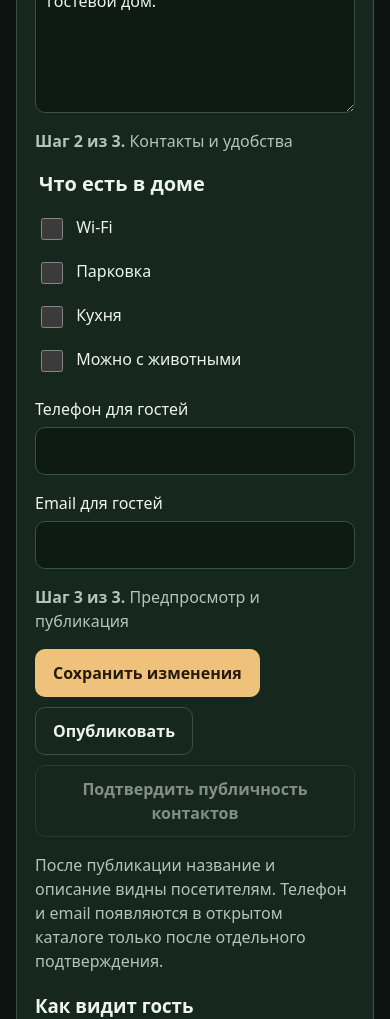
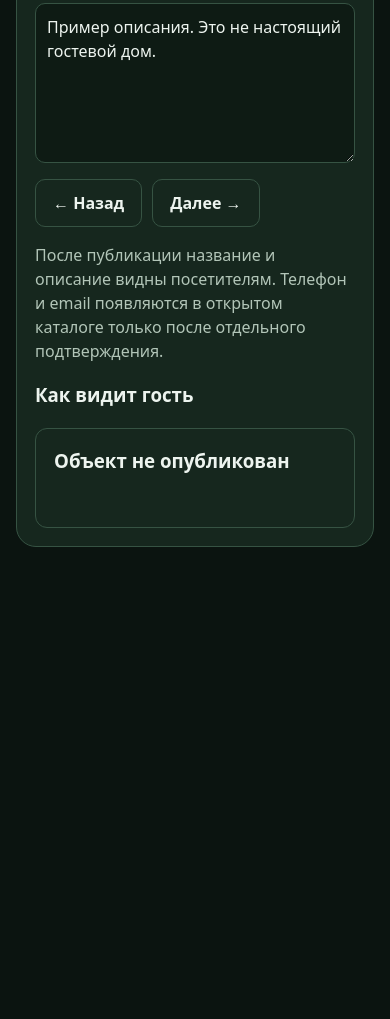
Before and after one commit to Yumis84/guest-house-map, a website: page owner-demo.html in a window 390 px wide. Shown: the part 1782-2801 px from the top of the page. After the commit the page ends 2397 px from the top, so only its background shows below. Drawn offline with Linux system fonts and the light colour scheme.

Commit message:
Build four-step mobile-friendly owner wizard with photo and location inputs

```diff
--- a/owner-demo.html
+++ b/owner-demo.html
@@ -8,7 +8,7 @@
 .demo-property{display:flex;align-items:center;justify-content:space-between;gap:12px;border:1px solid var(--line);border-radius:10px;padding:12px;margin:8px 0}
 .demo-property button{white-space:nowrap}
 .demo-status{padding:8px 0;font-weight:600}.demo-guest{border:1px solid var(--line);border-radius:12px;padding:18px;min-height:100px;overflow-wrap:anywhere}.demo-guest h3{margin-top:0}
-.demo-actions{display:flex;flex-wrap:wrap;gap:10px}
+.demo-actions{display:flex;flex-wrap:wrap;gap:10px}.demo-step[hidden]{display:none}.demo-progress{font-weight:700;margin:12px 0}.demo-preview-img{width:100%;max-height:220px;object-fit:cover;border-radius:10px}.demo-photo-grid{display:flex;gap:8px;flex-wrap:wrap}.demo-photo-grid img{width:90px;height:72px;object-fit:cover;border-radius:6px}.demo-nav{display:flex;gap:10px;margin:16px 0}
 @media(max-width:720px){.demo-layout{grid-template-columns:1fr}}
 </style></head><body>
 <header><a href="./">← К каталогу</a></header>
@@ -17,12 +17,12 @@
 <div class="demo-layout">
 <section class="panel"><h2>Мои объекты</h2><p class="muted">Выберите дом для редактирования.</p><button type="button" id="demoAdd" class="full">+ Добавить гостевой дом</button><div id="demoProperties"></div></section>
 <section class="panel"><h2 id="demoTitle">Объект</h2><p id="demoStatus" class="demo-status" role="status" aria-live="polite"></p><p id="demoHint" class="muted" aria-live="polite"></p>
-<form id="demoForm" autocomplete="off"><p class="muted"><strong>Шаг 1 из 3.</strong> Основные сведения</p>
+<p class="demo-progress" id="demoProgress" aria-live="polite">Шаг 1 из 4</p><form id="demoForm" autocomplete="off"><div class="demo-step" data-step="0"><h3>Основные сведения</h3>
 <label for="demoName">Название</label><input id="demoName" required maxlength="160">
 <label for="demoLocality">Населённый пункт</label><input id="demoLocality" list="demoLocalities" required placeholder="Начните вводить название"><datalist id="demoLocalities"><option value="Краснолесье"><option value="Чистые Пруды"><option value="Токаревка"><option value="Пугачёво"></datalist><label for="demoType">Тип жилья</label><select id="demoType"><option>Гостевой дом</option><option>Коттедж</option><option>Дом целиком</option><option>Комната</option></select><label for="demoGuests">Сколько гостей можно разместить</label><input id="demoGuests" type="number" min="1" max="50" value="4"><label for="demoBedrooms">Спален</label><input id="demoBedrooms" type="number" min="0" max="30" value="2"><label for="demoBeds">Спальных мест</label><input id="demoBeds" type="number" min="1" max="50" value="4"><label for="demoDescription">Описание</label><textarea id="demoDescription" maxlength="10000"></textarea>
-<p class="muted"><strong>Шаг 2 из 3.</strong> Контакты и удобства</p><fieldset><legend>Что есть в доме</legend><label><input type="checkbox" id="demoWifi"> Wi-Fi</label><label><input type="checkbox" id="demoParking"> Парковка</label><label><input type="checkbox" id="demoKitchen"> Кухня</label><label><input type="checkbox" id="demoPets"> Можно с животными</label></fieldset><label for="demoPhone">Телефон для гостей</label><input id="demoPhone" type="tel">
+</div><div class="demo-step" data-step="1" hidden><h3>Удобства и контакты</h3><fieldset><legend>Что есть в доме</legend><label><input type="checkbox" id="demoWifi"> Wi-Fi</label><label><input type="checkbox" id="demoParking"> Парковка</label><label><input type="checkbox" id="demoKitchen"> Кухня</label><label><input type="checkbox" id="demoPets"> Можно с животными</label></fieldset><label for="demoPhone">Телефон для гостей</label><input id="demoPhone" type="tel">
 <label for="demoEmail">Email для гостей</label><input id="demoEmail" type="email">
-<p class="muted"><strong>Шаг 3 из 3.</strong> Предпросмотр и публикация</p><div class="demo-actions"><button type="submit">Сохранить изменения</button><button type="button" id="demoPublish" class="secondary">Опубликовать</button><button type="button" id="demoConfirm" class="secondary">Подтвердить публичность контактов</button></div>
+</div><div class="demo-step" data-step="2" hidden><h3>Фотографии и расположение</h3><label for="demoAddress">Адрес для приезда (в демо не публикуется)</label><input id="demoAddress" placeholder="Улица, дом"><label for="demoLat">Широта</label><input id="demoLat" type="number" step="any" min="-90" max="90" placeholder="54."><label for="demoLng">Долгота</label><input id="demoLng" type="number" step="any" min="-180" max="180" placeholder="22."><p class="muted">В рабочей версии точку можно будет выбрать на карте.</p><label for="demoPhotos">Фотографии (демо, только на этом устройстве)</label><input id="demoPhotos" type="file" accept="image/*" multiple><div id="demoPhotoGrid" class="demo-photo-grid"></div></div><div class="demo-step" data-step="3" hidden><h3>Предпросмотр и публикация</h3><div class="demo-actions"><button type="submit">Сохранить изменения</button><button type="button" id="demoPublish" class="secondary">Опубликовать</button><button type="button" id="demoConfirm" class="secondary">Подтвердить публичность контактов</button></div></div><div class="demo-nav"><button type="button" id="demoPrev" class="secondary">← Назад</button><button type="button" id="demoNext" class="secondary">Далее →</button></div>
 </form>
 <p class="muted">После публикации название и описание видны посетителям. Телефон и email появляются в открытом каталоге только после отдельного подтверждения.</p>
 <h3>Как видит гость</h3><div id="demoGuest" class="demo-guest"></div>
```
